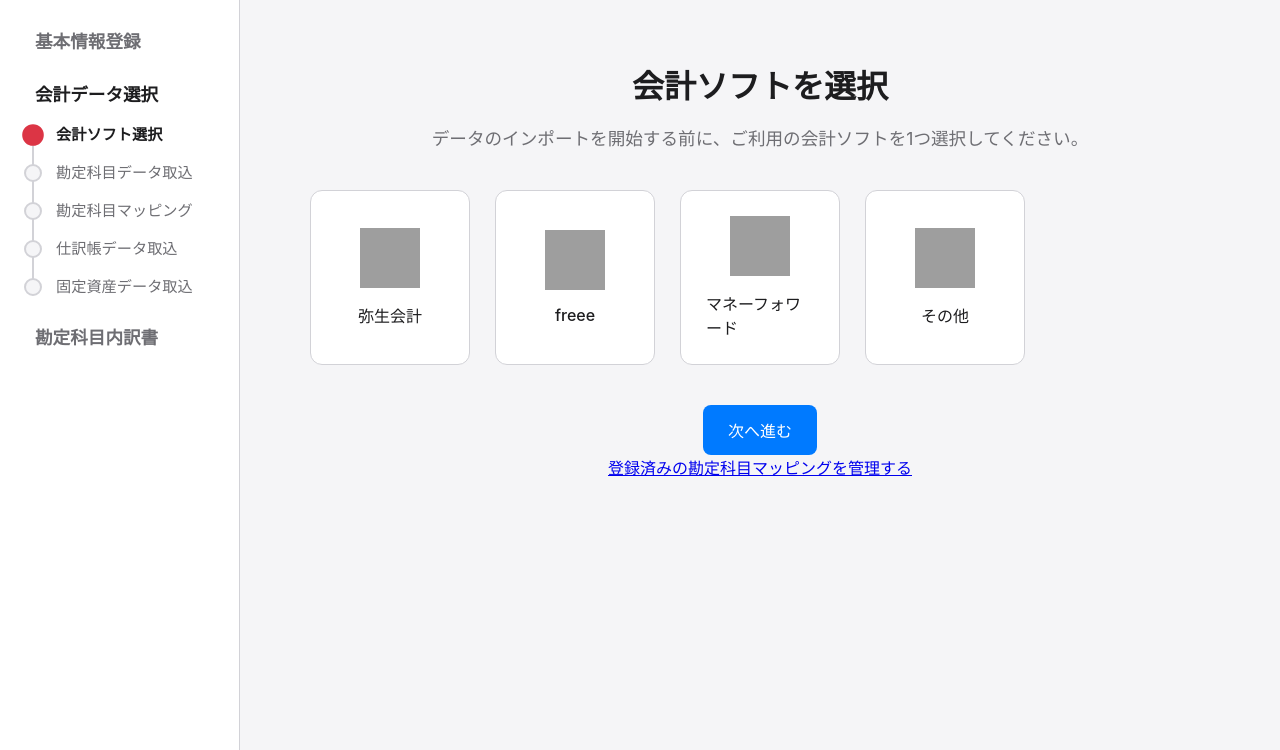
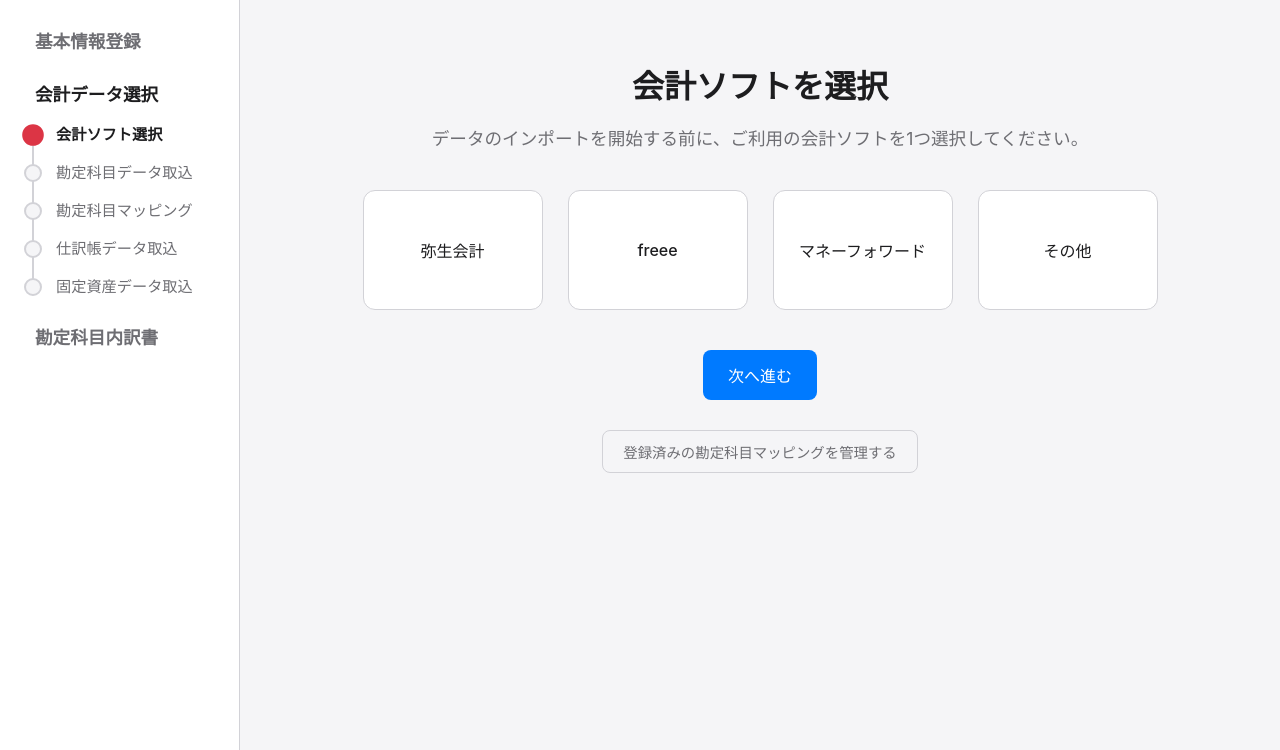
Before and after one commit to h-shimamon/small_business_tax_app, a Flask app: page /company/select_software in a window 1280 px wide. Shown: the part 50-800 px from the top of the page. Run offline with Flask 3, Linux system fonts and the light colour scheme; a user stored in the database is signed in; tables that the repository leaves empty hold one stand-in row (values such as "Sample post"); some libraries are stand-ins or nearby versions; grey boxes are pictures that could not be loaded.

Commit message:
会計ソフトを選択画面の微修正完了

```diff
--- a/app/static/css/pages/select_software.css
+++ b/app/static/css/pages/select_software.css
@@ -19,10 +19,10 @@
 }
 
 .software-grid {
-    display: grid;
-    grid-template-columns: repeat(auto-fill, minmax(160px, 1fr));
+    display: flex; /* GridからFlexboxに変更 */
+    flex-wrap: wrap; /* はみ出した要素を折り返す */
+    justify-content: center; /* 水平方向の中央寄せ */
     gap: 25px;
-    text-align: left;
 }
 
 .software-card {
@@ -36,6 +36,8 @@
     cursor: pointer;
     transition: all 0.2s ease-in-out;
     background-color: var(--bg-content);
+    width: 180px; /* カードの幅を調整 */
+    min-height: 120px; /* カードの高さを担保 */
 }
 
 .software-card:hover {
@@ -53,12 +55,6 @@
     background-color: #e6f2ff;
 }
 
-.software-logo {
-    width: 60px;
-    height: 60px;
-    margin-bottom: 15px;
-}
-
 .software-name {
     font-size: 1rem;
     font-weight: 500;
@@ -68,3 +64,27 @@
 .form-actions {
     margin-top: 40px;
 }
+
+.manage-link-container {
+    margin-top: 30px;
+    text-align: center;
+}
+
+.button-subtle {
+    display: inline-block;
+    padding: 10px 20px;
+    font-size: 0.9rem;
+    font-weight: 500;
+    color: var(--text-secondary);
+    background-color: transparent;
+    border: 1px solid var(--border-color);
+    border-radius: 8px;
+    text-decoration: none;
+    transition: background-color 0.2s, color 0.2s;
+}
+
+.button-subtle:hover {
+    background-color: #e9ecef; /* ホバー時の背景色を少し濃くする */
+    color: var(--text-primary);
+    border-color: #ced4da; /* 枠線の色も少し濃くする */
+}
--- a/app/templates/company/select_software.html
+++ b/app/templates/company/select_software.html
@@ -24,7 +24,6 @@
             {% for subfield in form.accounting_software %}
             <label class="software-card" :class="{ 'selected': selectedSoftware === '{{ subfield.data }}' }" @click="selectedSoftware = '{{ subfield.data }}'">
                 {{ subfield(id=subfield.id) }} {# ラジオボタン本体 #}
-                <img src="/static/images/{{ subfield.data }}_logo.png" alt="{{ subfield.label.text }}" class="software-logo">
                 <span class="software-name">{{ subfield.label.text }}</span>
             </label>
             {% endfor %}
@@ -37,7 +36,7 @@
 
 {% if has_mappings %}
 <div class="manage-link-container">
-    <a href="{{ url_for('company.manage_mappings') }}">登録済みの勘定科目マッピングを管理する</a>
+    <a href="{{ url_for('company.manage_mappings') }}" class="button-subtle">登録済みの勘定科目マッピングを管理する</a>
 </div>
 {% endif %}
 </div>
```
